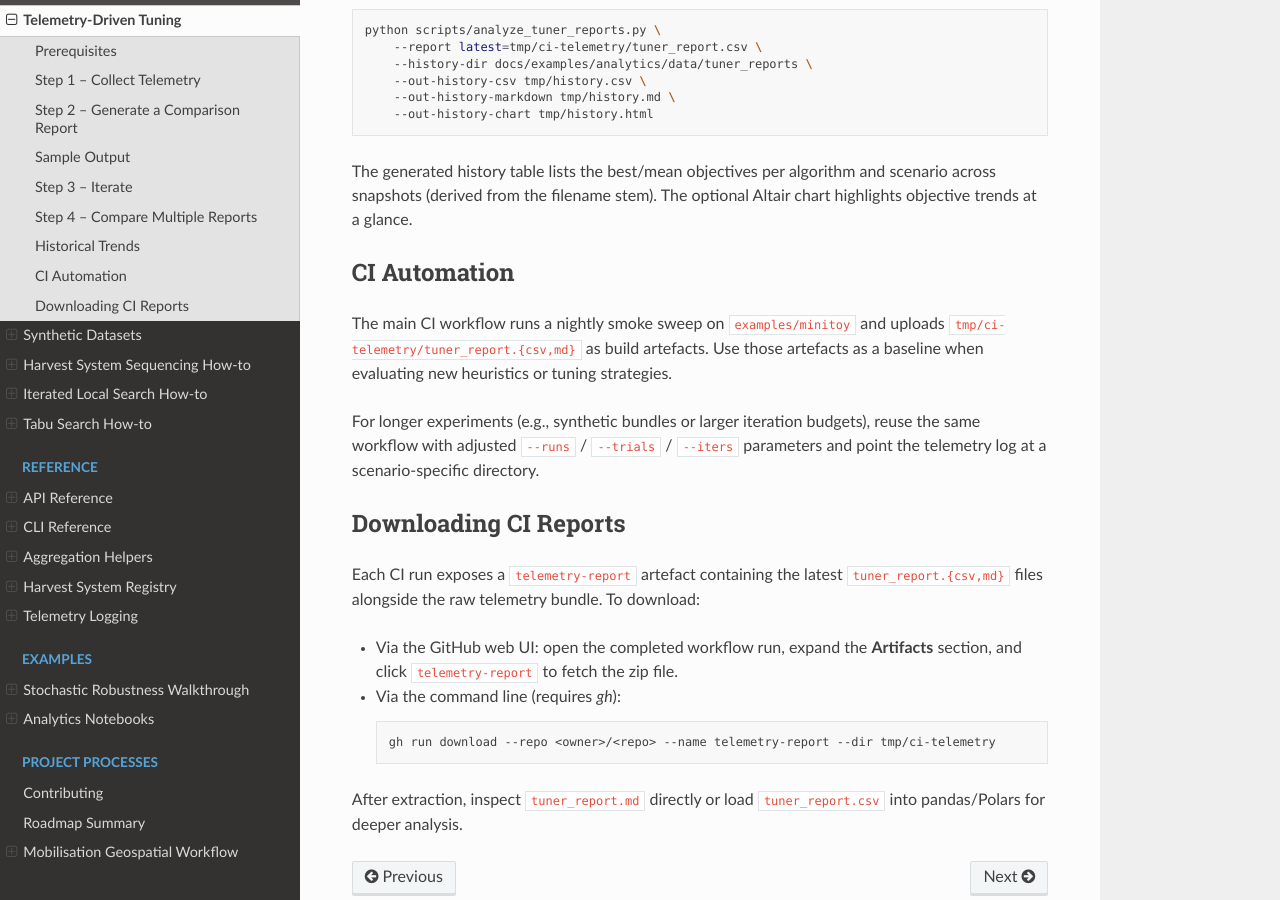
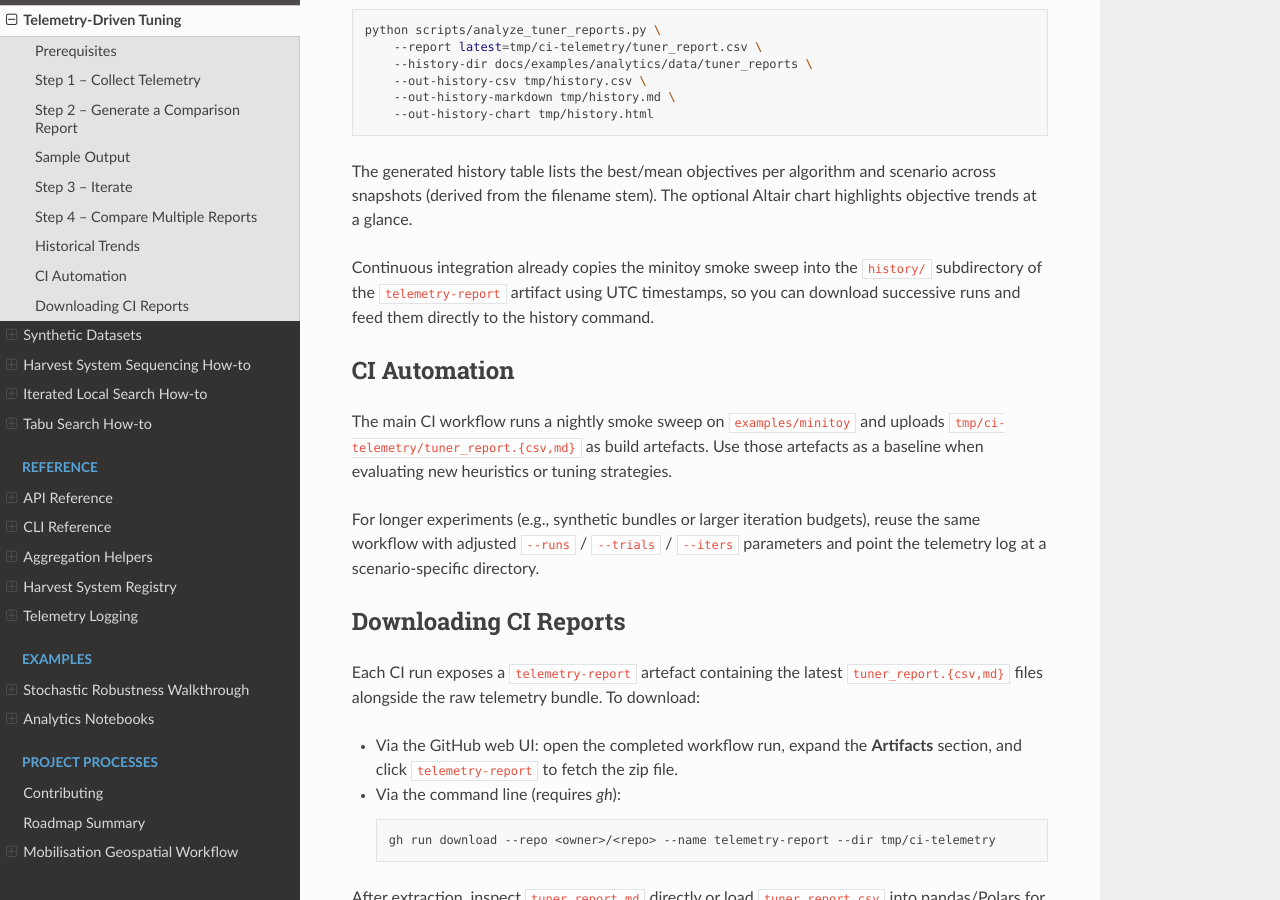
Before and after one commit to UBC-FRESH/fhops, a Sphinx documentation site: the page built from docs/howto/telemetry_tuning.rst, in a window 1280 px wide and 900 px high, scrolled down 2371 px. Built offline with Sphinx 7.4.7 and the Read the Docs theme 3.1.0, drawn with Linux system fonts in a browser that asks for light colours.

Commit message:
ci,docs: archive telemetry history snapshots

```diff
--- a/docs/howto/telemetry_tuning.rst
+++ b/docs/howto/telemetry_tuning.rst
@@ -129,6 +129,11 @@ The generated history table lists the best/mean objectives per algorithm and
 scenario across snapshots (derived from the filename stem). The optional Altair
 chart highlights objective trends at a glance.
 
+Continuous integration already copies the minitoy smoke sweep into the
+``history/`` subdirectory of the ``telemetry-report`` artifact using UTC
+timestamps, so you can download successive runs and feed them directly to the
+history command.
+
 CI Automation
 -------------
 
```
Also changed, not shown: CHANGE_LOG.md (+1 -0 lines), 1 other file.
